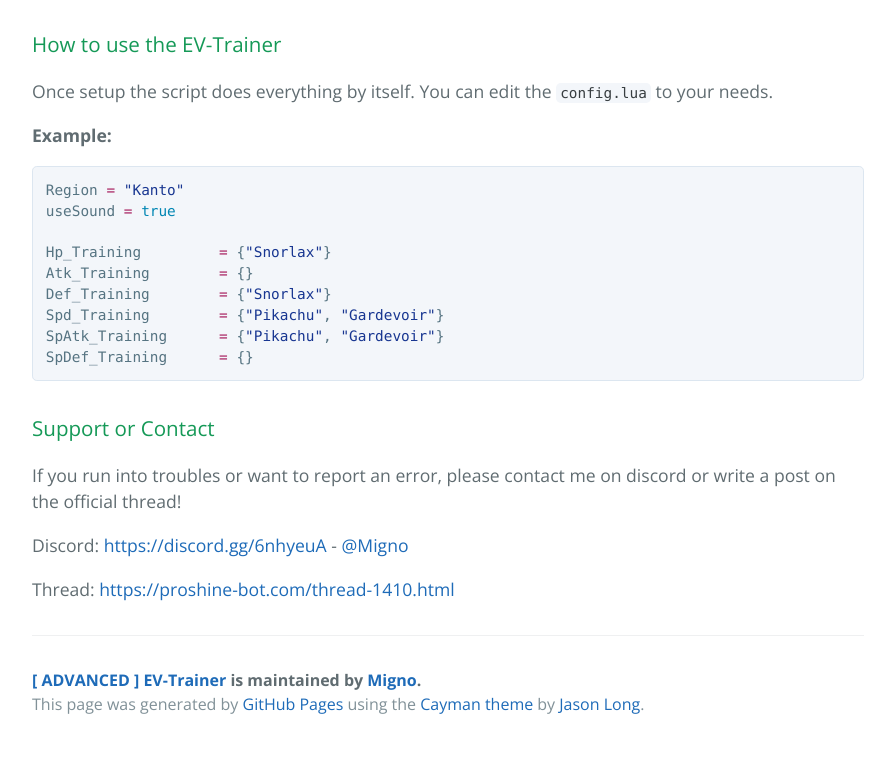
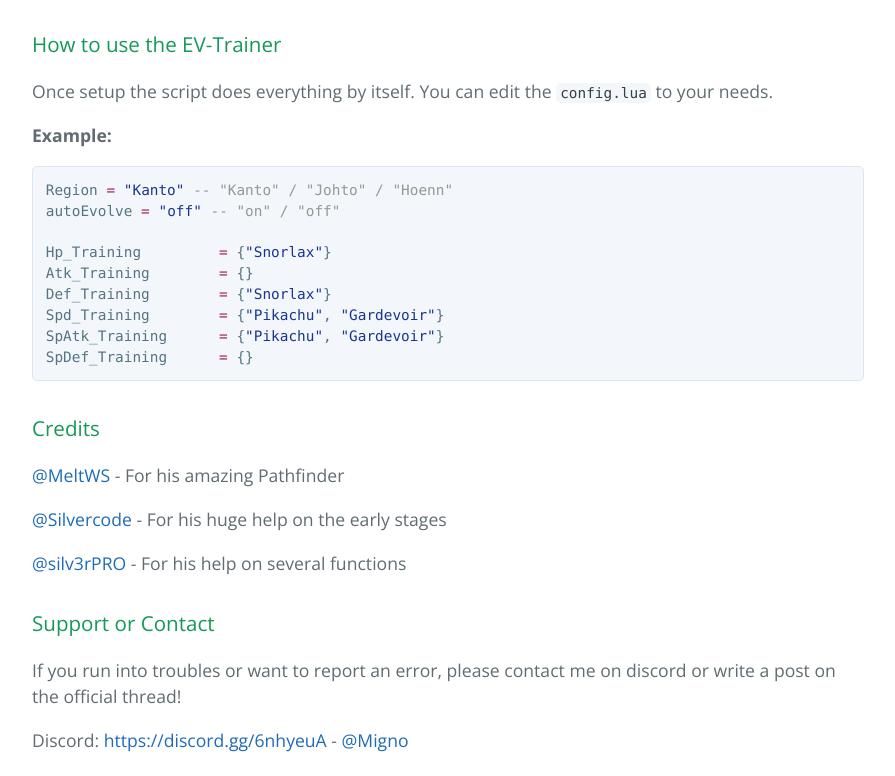
Before and after one commit to pengiuns/Advanced-EV-Leveler, a plain HTML site: page index.html in a window 1280 px wide. Shown: the part 545-1321 px from the top of the page, without its empty margins (192-1087 px from the left). Before the commit the page ends 1293 px from the top, so only its background shows below. Drawn offline with nearby package versions, Linux system fonts and the light colour scheme.

Commit message:
Create gh-pages branch via GitHub

```diff
--- a/index.html
+++ b/index.html
@@ -31,8 +31,8 @@
 
 <p><strong>Example:</strong></p>
 
-<div class="highlight highlight-source-lua"><pre>Region <span class="pl-k">=</span> <span class="pl-s"><span class="pl-pds">"</span>Kanto<span class="pl-pds">"</span></span>
-useSound <span class="pl-k">=</span> <span class="pl-c1">true</span>
+<div class="highlight highlight-source-lua"><pre>Region <span class="pl-k">=</span> <span class="pl-s"><span class="pl-pds">"</span>Kanto<span class="pl-pds">"</span></span> <span class="pl-c">-- "Kanto" / "Johto" / "Hoenn"</span>
+autoEvolve <span class="pl-k">=</span> <span class="pl-s"><span class="pl-pds">"</span>off<span class="pl-pds">"</span></span> <span class="pl-c">-- "on" / "off"</span>
 
 Hp_Training         <span class="pl-k">=</span> {<span class="pl-s"><span class="pl-pds">"</span>Snorlax<span class="pl-pds">"</span></span>}
 Atk_Training        <span class="pl-k">=</span> {}
@@ -40,6 +40,15 @@ Def_Training        <span class="pl-k">=</span> {<span class="pl-s"><span class=
 Spd_Training        <span class="pl-k">=</span> {<span class="pl-s"><span class="pl-pds">"</span>Pikachu<span class="pl-pds">"</span></span>, <span class="pl-s"><span class="pl-pds">"</span>Gardevoir<span class="pl-pds">"</span></span>}
 SpAtk_Training      <span class="pl-k">=</span> {<span class="pl-s"><span class="pl-pds">"</span>Pikachu<span class="pl-pds">"</span></span>, <span class="pl-s"><span class="pl-pds">"</span>Gardevoir<span class="pl-pds">"</span></span>}
 SpDef_Training      <span class="pl-k">=</span> {}</pre></div>
+
+<h3>
+<a id="credits" class="anchor" href="#credits" aria-hidden="true"><span aria-hidden="true" class="octicon octicon-link"></span></a>Credits</h3>
+
+<p><a href="https://github.com/MeltWS" class="user-mention">@MeltWS</a> - For his amazing Pathfinder</p>
+
+<p><a href="https://github.com/Silvercode" class="user-mention">@Silvercode</a> - For his huge help on the early stages</p>
+
+<p><a href="https://github.com/silv3rPRO" class="user-mention">@silv3rPRO</a> - For his help on several functions</p>
 
 <h3>
 <a id="support-or-contact" class="anchor" href="#support-or-contact" aria-hidden="true"><span aria-hidden="true" class="octicon octicon-link"></span></a>Support or Contact</h3>
```
Also changed, not shown: params.json (+1 -1 lines).
